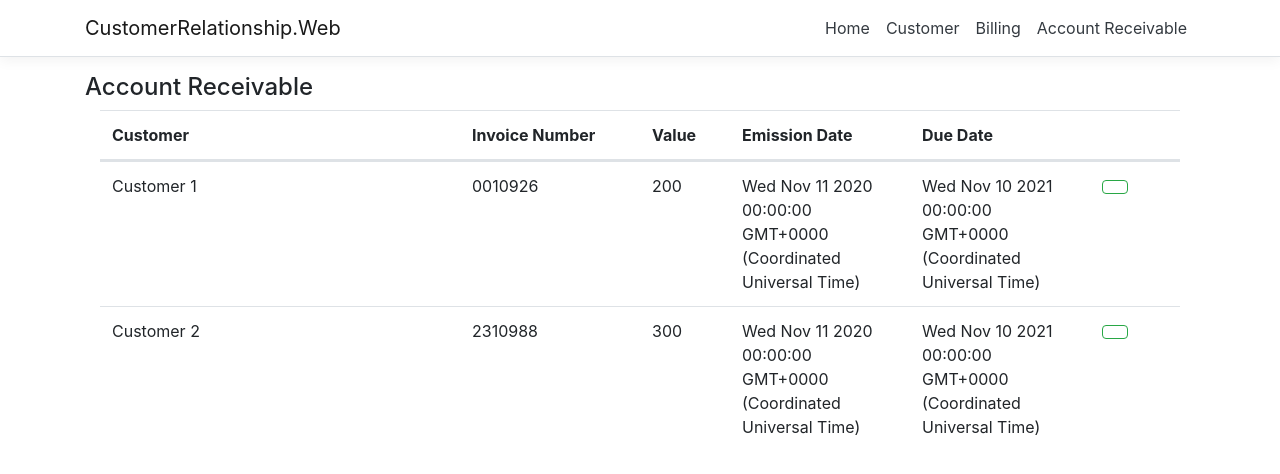
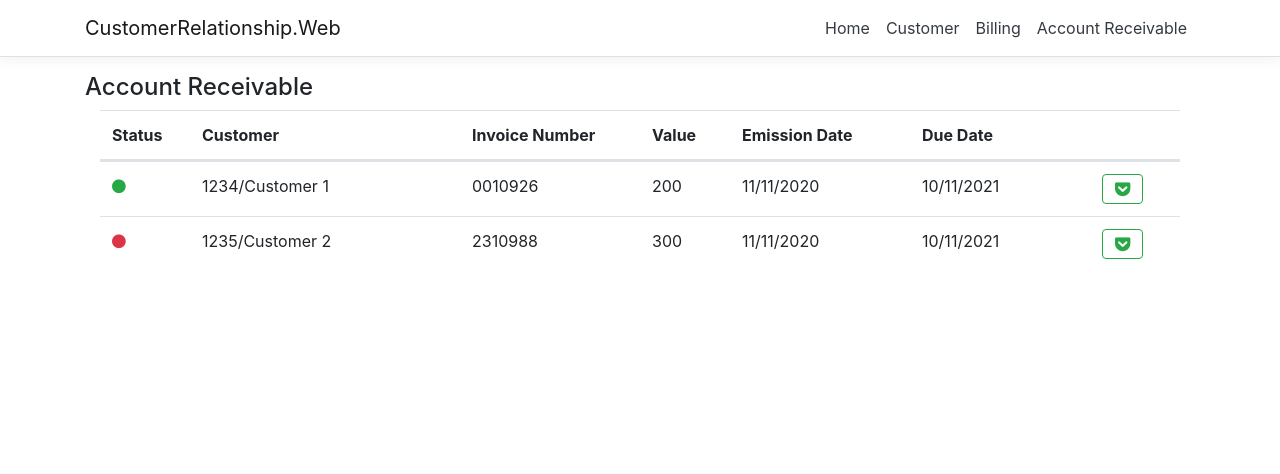
Before and after one commit to luizrovaris/Architectures, an Angular app in the folder Facade/CustomerRelationship/UI/CustomerRelationship.Web/ClientApp/: page /account-receivable in a window 1280 px wide. Shown: the top 474 px of the page. Built offline with nearby package versions, Linux system fonts and the light colour scheme.

Commit message:
Façade - Changing account receivable layout.

```diff
--- a/Facade/CustomerRelationship/UI/CustomerRelationship.Web/ClientApp/src/app/account-receivable/account-receivable.component.html
+++ b/Facade/CustomerRelationship/UI/CustomerRelationship.Web/ClientApp/src/app/account-receivable/account-receivable.component.html
@@ -5,7 +5,8 @@
   <table class="table table-hover" *ngIf="billings">
     <thead>
       <tr class="d-flex">
-        <th class="col-4">Customer</th>
+        <th class="col-1">Status</th>
+        <th class="col-3">Customer</th>
         <th class="col-2">Invoice Number</th>
         <th class="col-1">Value</th>
         <th class="col-2">Emission Date</th>
@@ -15,13 +16,14 @@
     </thead>
     <tbody>
       <tr class="d-flex" *ngFor="let b of billings">
-        <td class="col-4">{{b.customer.name}}</td>
+        <td class="col-1"><i class="fa fa-circle {{b.paymentDate == null ? 'text-success' : 'text-danger'}}"></i></td>
+        <td class="col-3">{{b.customer.federalIdentification}}/{{b.customer.name}}</td>
         <td class="col-2">{{b.invoiceNumber}}</td>
         <td class="col-1">{{b.value}}</td>
-        <td class="col-2">{{b.emissionDate}}</td>
-        <td class="col-2">{{b.dueDate}}</td>
+        <td class="col-2">{{b.emissionDate | date: 'dd/MM/yyyy'}}</td>
+        <td class="col-2">{{b.dueDate | date: 'dd/MM/yyyy'}}</td>
         <td class="col-1">
-          <button class="btn btn-outline-success btn-md fa fa-file-alt"></button>
+          <button class="btn btn-outline-success btn-md fa fa-get-pocket" data-toggle="tooltip" data-placement="top" title="To write-off"></button>
         </td>
       </tr>
     </tbody>
--- a/Facade/CustomerRelationship/UI/CustomerRelationship.Web/ClientApp/src/app/account-receivable/account-receivable.component.ts
+++ b/Facade/CustomerRelationship/UI/CustomerRelationship.Web/ClientApp/src/app/account-receivable/account-receivable.component.ts
@@ -36,6 +36,7 @@ export class AccountReceivableComponent {
         invoiceNumber: "2310988",
         emissionDate: new Date(2020, 10, 11),
         dueDate: new Date(2021, 10, 10),
+        paymentDate: new Date(2021, 10, 10),
         description: "NF",
         value: 300,
         customer: {
--- a/Facade/CustomerRelationship/UI/CustomerRelationship.Web/ClientApp/src/app/model/billing.ts
+++ b/Facade/CustomerRelationship/UI/CustomerRelationship.Web/ClientApp/src/app/model/billing.ts
@@ -6,6 +6,7 @@ export class Billing {
   public invoiceNumber: string;
   public emissionDate: Date;
   public dueDate: Date;
+  public paymentDate?: Date;
   public description: string;
   public value: number;
 }
```
Also changed, not shown: 1 other file (tests, documents, lock files or other folders).
